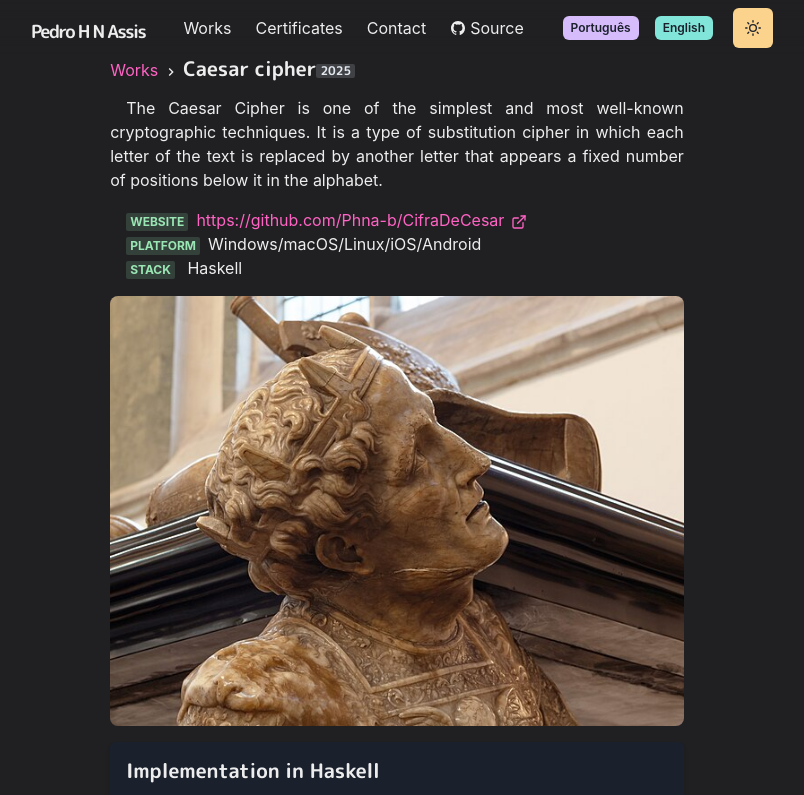
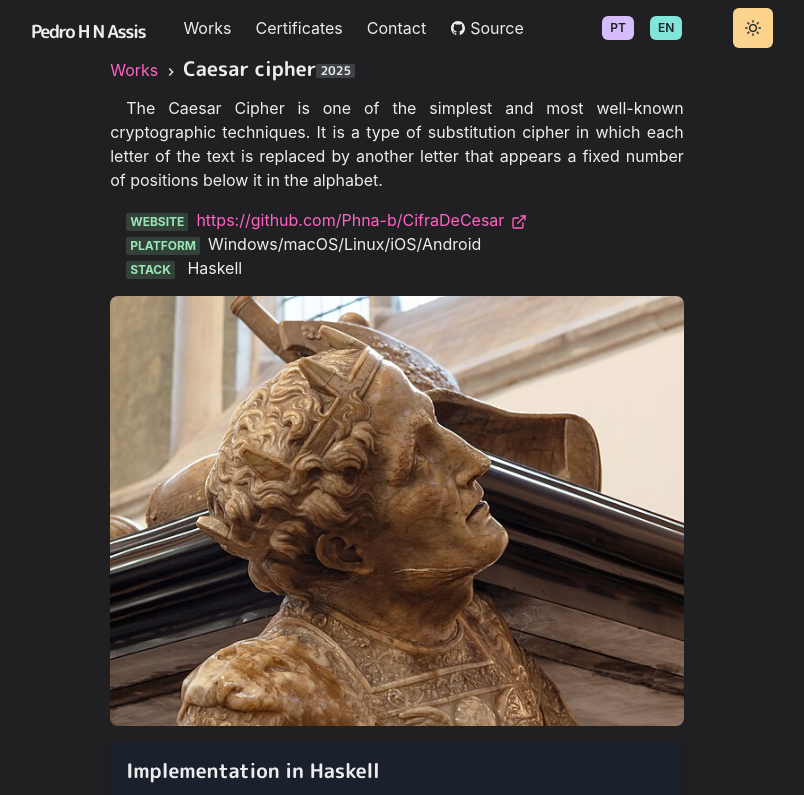
Before and after one commit to Phna-b/Portfolio, a Next.js app: page /works/cifra in a window 1280 px wide. Shown: the top 795 px of the page, without its empty margins (243-1047 px from the left). Built offline with nearby package versions, Linux system fonts and the light colour scheme.

Commit message:
[HOTFIX] Language update

```diff
--- a/components/language/LanguageSwitcher.js
+++ b/components/language/LanguageSwitcher.js
@@ -10,10 +10,10 @@ export default function LanguageSwitcher() {
   return (
     <HStack spacing={4}  borderRight="20px solid" borderColor="transparent"  >
       <Button onClick={() => changeLanguage('pt')} colorScheme="purple" size="xs">
-        Português
+        PT
       </Button>
       <Button onClick={() => changeLanguage('en')} colorScheme="teal" size="xs">
-        English
+        EN
       </Button>
     </HStack>
   );
```
